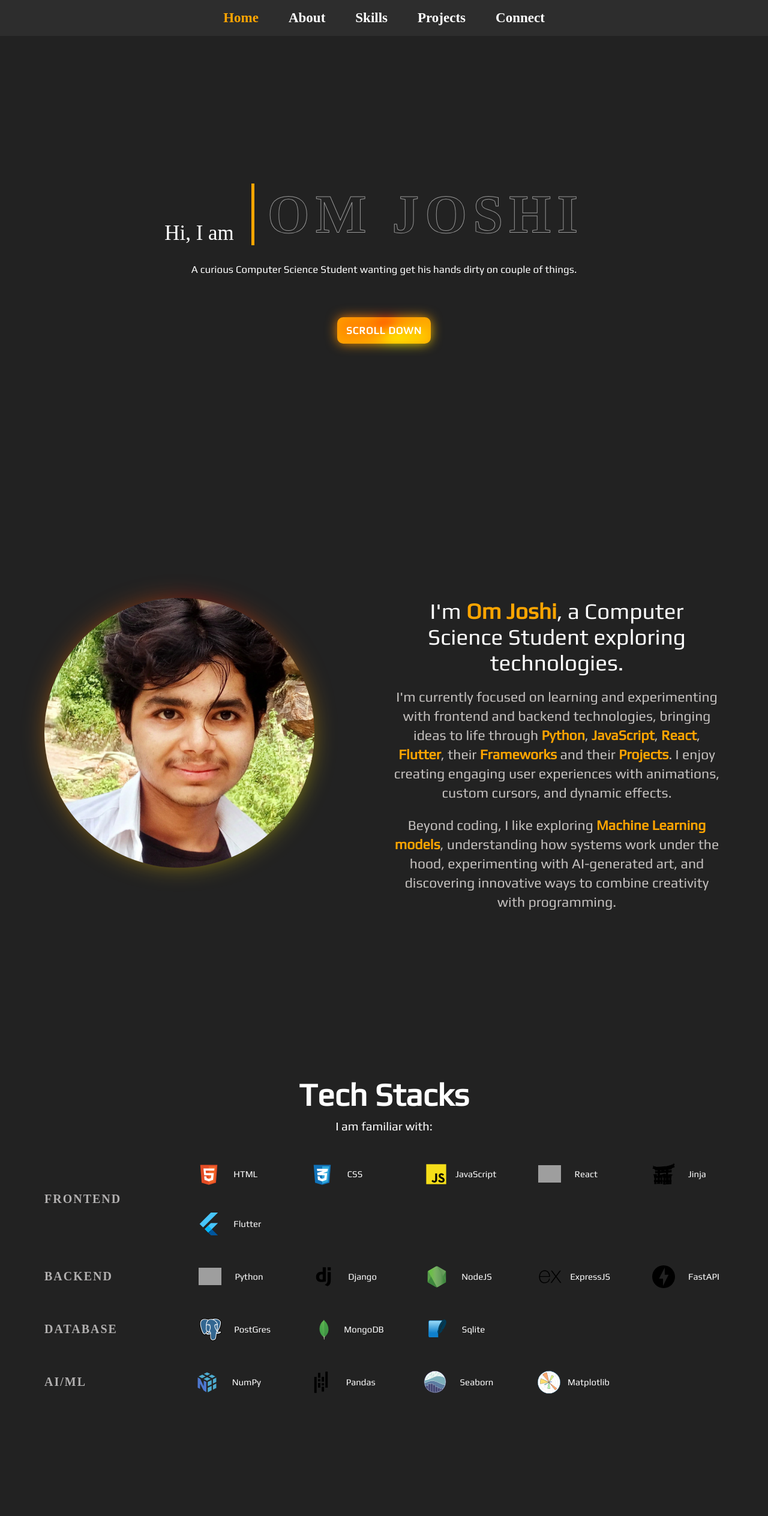
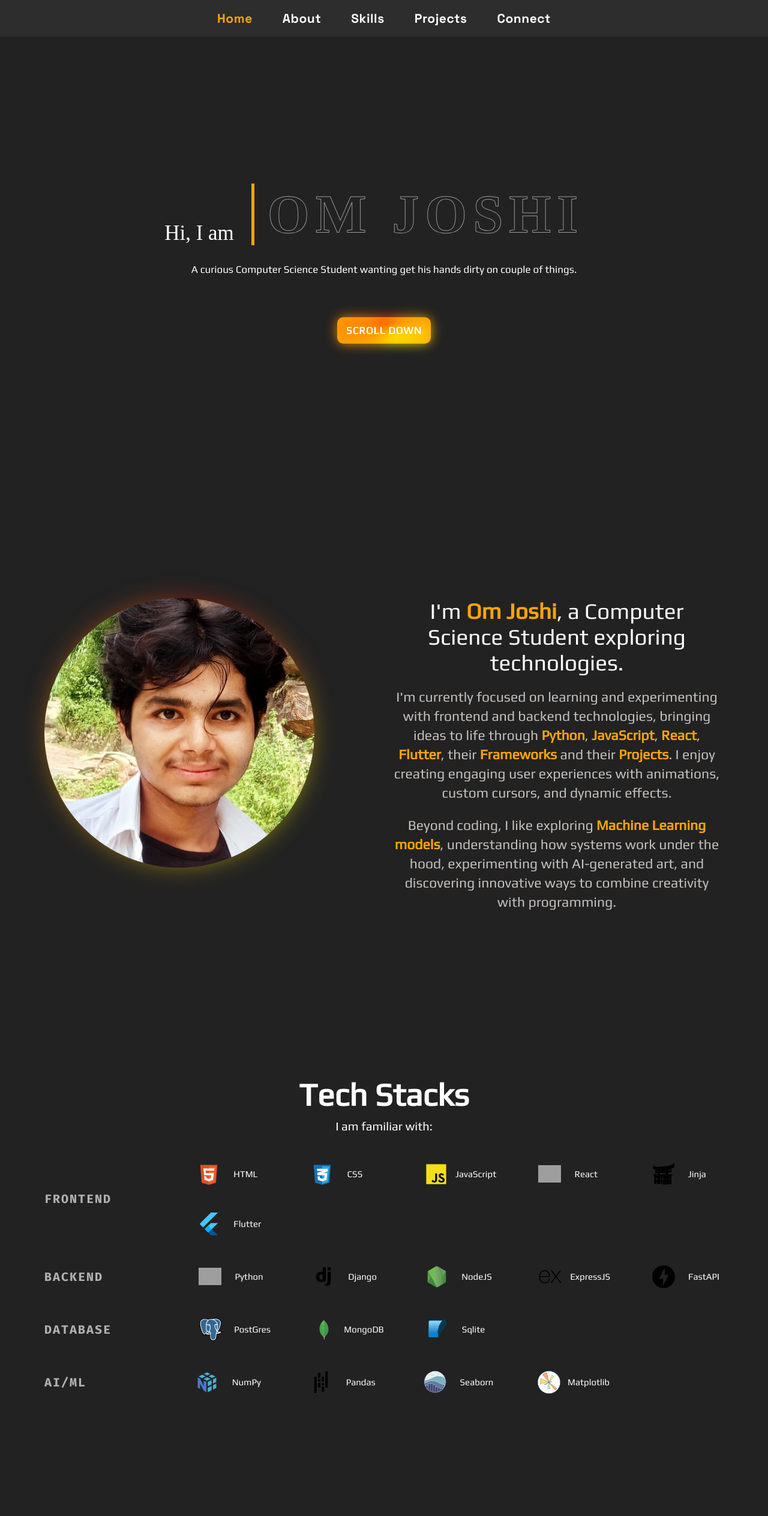
Before and after one commit to Om-Joshi07/Port-Folio, a React (Vite) app: page / in a window 1280 px wide. Shown: the top 2528 px of the page at 60% size. Built offline with nearby package versions, Linux system fonts and the light colour scheme; grey boxes are pictures that could not be loaded; a web font is replaced by a local one.

Commit message:
update:Font

```diff
--- a/src/components/Home/Home.css
+++ b/src/components/Home/Home.css
@@ -1,5 +1,7 @@
 @import url(https://fonts.googleapis.com/css?family=Play:regular);
 @import url(https://fonts.googleapis.com/css?family=Special+Gothic+Expanded+One:regular);
+@import url(https://fonts.googleapis.com/css2?family=Fira+Code:wght@500;700&family=Space+Grotesk:wght@500;700&display=swap);
+
 
 * {
   font-family: Special Gothic Expanded One;
@@ -27,6 +29,22 @@ main {
   display: flex;
   flex-direction: column;
 }
+
+.nav-menu ul li a {
+  font-family: 'Space Grotesk', sans-serif;
+  letter-spacing: 0.05rem;
+  font-size: 2.1rem;
+}
+
+.frontend-text h1,
+.backend-text h1,
+.database-text h1,
+.other-text h1 {
+  font-family: 'Fira Code', monospace;
+  font-weight: 700;
+  letter-spacing: 0.25rem;
+}
+
 
 .home-grid {
   padding-top: 3.9rem;
```
